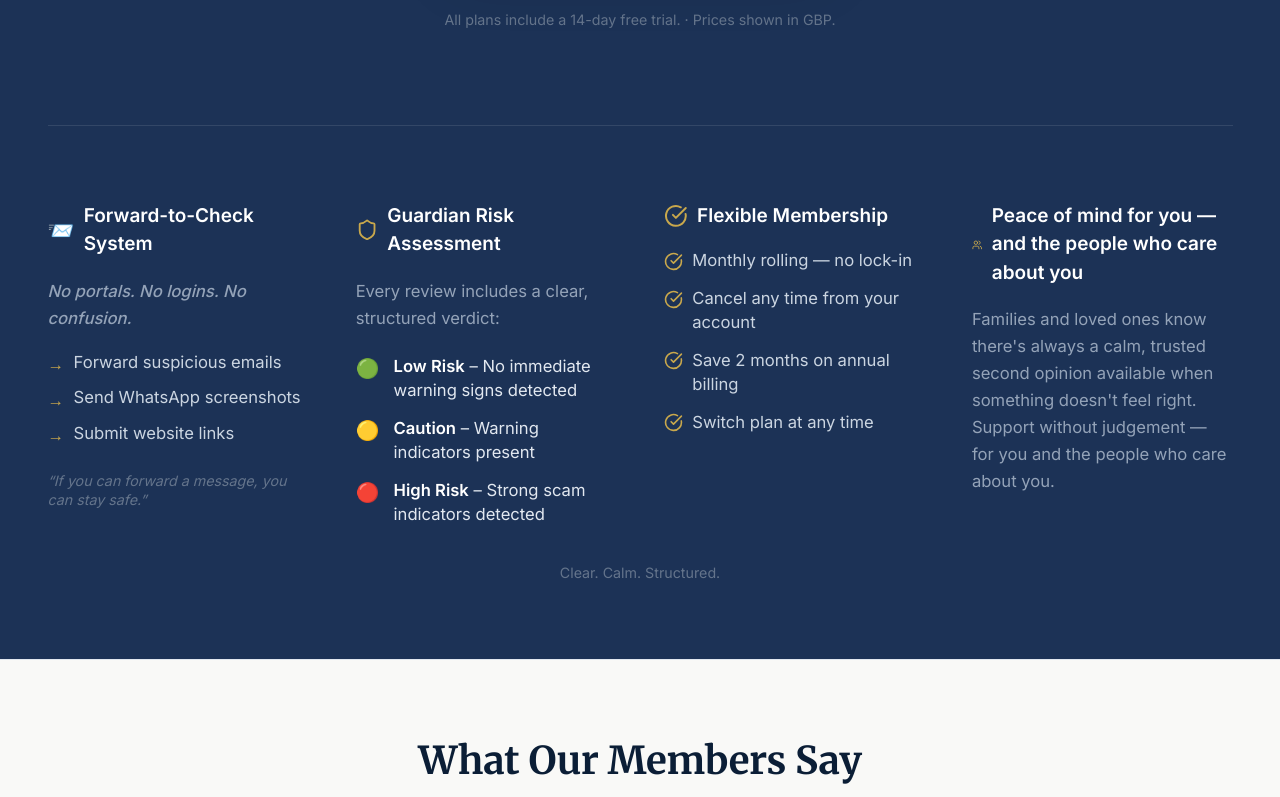
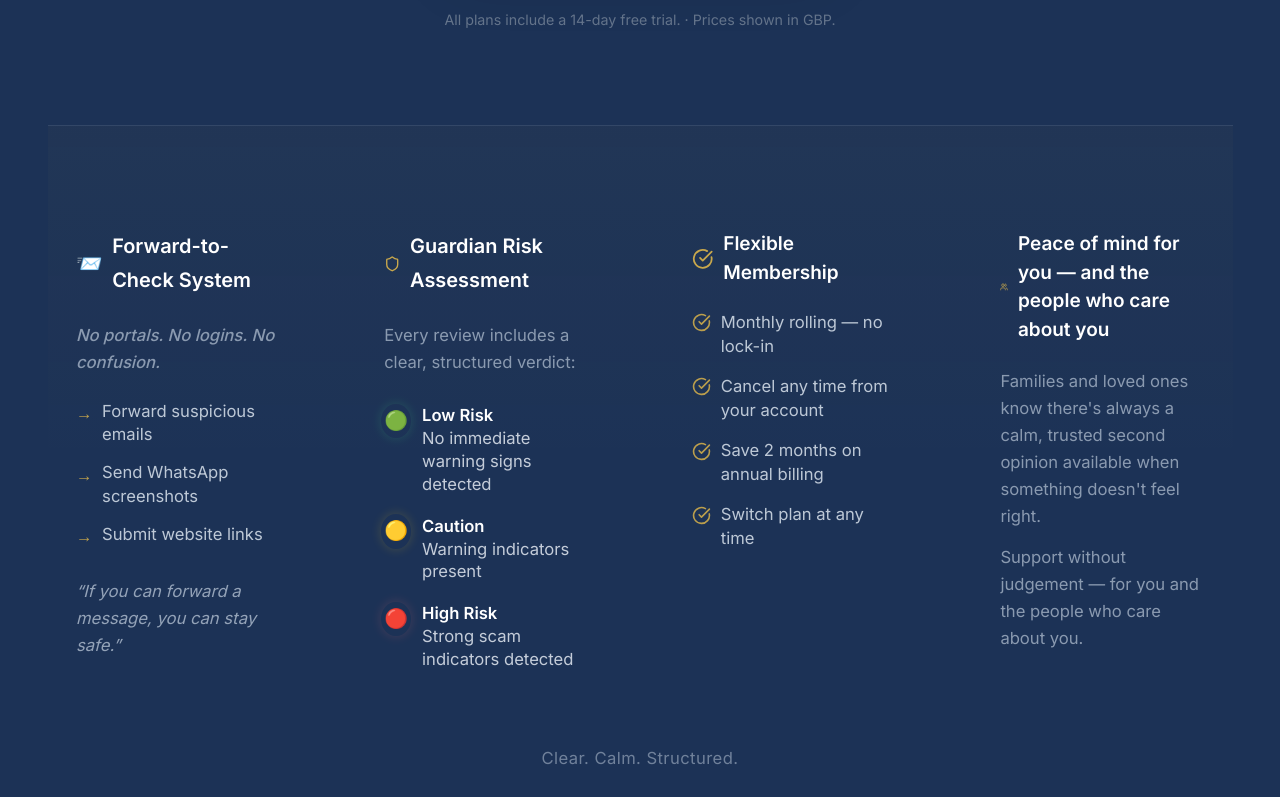
Before and after one commit to krowan444/Second-Look-Protect, a React (Vite) app: page / in a window 1280 px wide. Shown: the part 7763-8560 px from the top of the page. Built offline with nearby package versions, Linux system fonts and the light colour scheme; no server answers.

Commit message:
Feature section: premium restyling — gradient bg, hover lift, glow dots, better spacing

```diff
--- a/src/App.tsx
+++ b/src/App.tsx
@@ -904,18 +904,48 @@ export default function App() {
         </div>
 
         {/* Core System strip */}
-        <div className="mt-20 pt-16 border-t border-white/10 grid md:grid-cols-2 lg:grid-cols-4 gap-10">
+        <div
+          className="mt-20 pt-16 border-t border-white/10 relative"
+          style={{ background: 'linear-gradient(180deg, rgba(201,168,76,0.03) 0%, transparent 60%)' }}
+        >
+          {/* Scoped hover style — desktop only */}
+          <style>{`
+            .feature-card {
+              transition: transform 0.25s ease, box-shadow 0.25s ease;
+              border-radius: 1rem;
+              padding: 1.5rem;
+            }
+            @media (hover: hover) and (min-width: 768px) {
+              .feature-card:hover {
+                transform: translateY(-2px);
+                box-shadow: 0 4px 20px rgba(201,168,76,0.08);
+              }
+            }
+            .risk-dot { position: relative; display: inline-flex; }
+            .risk-dot::after {
+              content: '';
+              position: absolute;
+              inset: -3px;
+              border-radius: 50%;
+              opacity: 0.25;
+            }
+            .risk-dot-green::after { box-shadow: 0 0 8px 2px rgba(74,222,128,0.5); }
+            .risk-dot-yellow::after { box-shadow: 0 0 8px 2px rgba(250,204,21,0.5); }
+            .risk-dot-red::after { box-shadow: 0 0 8px 2px rgba(248,113,113,0.5); }
+          `}</style>
+
+          <div className="grid md:grid-cols-2 lg:grid-cols-4 gap-8 lg:gap-10">
 
             {/* Forward-to-Check */}
-          <div>
-            <h4 className="text-white text-base font-semibold mb-4 flex items-center gap-2">
+            <div className="feature-card">
+              <h4 className="text-white font-bold mb-5 flex items-center gap-2" style={{ fontSize: '1.05rem' }}>
                 <span className="text-[#C9A84C] text-lg" aria-hidden="true">📨</span>
                 Forward-to-Check System
               </h4>
-            <p className="text-slate-400 text-sm mb-4 leading-relaxed font-medium italic">
+              <p className="text-slate-400 text-sm mb-5 leading-relaxed font-medium italic" style={{ opacity: 0.92 }}>
                 No portals. No logins. No confusion.
               </p>
-            <ul className="space-y-2 text-sm text-slate-300">
+              <ul className="space-y-3 text-sm text-slate-300" style={{ opacity: 0.92 }}>
                 {['Forward suspicious emails', 'Send WhatsApp screenshots', 'Submit website links'].map((item) => (
                   <li key={item} className="flex items-start gap-2">
                     <span className="text-[#C9A84C] mt-0.5" aria-hidden="true">→</span>
@@ -923,41 +953,50 @@ export default function App() {
                   </li>
                 ))}
               </ul>
-            <p className="text-slate-500 text-xs mt-5 italic">
+              <p className="text-slate-400 text-sm mt-6 italic leading-relaxed">
                 &ldquo;If you can forward a message, you can stay safe.&rdquo;
               </p>
             </div>
 
             {/* Risk Assessment */}
-          <div>
-            <h4 className="text-white text-base font-semibold mb-4 flex items-center gap-2">
+            <div className="feature-card">
+              <h4 className="text-white font-bold mb-5 flex items-center gap-2" style={{ fontSize: '1.05rem' }}>
                 <Shield className="w-5 h-5 text-[#C9A84C]" aria-hidden="true" />
                 Guardian Risk Assessment
               </h4>
-            <p className="text-slate-400 text-sm mb-5 leading-relaxed">Every review includes a clear, structured verdict:</p>
-            <ul className="space-y-3 text-sm">
+              <p className="text-slate-400 text-sm mb-6 leading-relaxed" style={{ opacity: 0.92 }}>Every review includes a clear, structured verdict:</p>
+              <ul className="space-y-4 text-sm">
                 <li className="flex items-start gap-3">
-                <span className="text-green-400 text-base" aria-label="Green">&#x1F7E2;</span>
-                <span className="text-slate-200"><strong className="text-white">Low Risk</strong> – No immediate warning signs detected</span>
+                  <span className="risk-dot risk-dot-green text-green-400 text-base mt-0.5" aria-label="Green">&#x1F7E2;</span>
+                  <span className="text-slate-200 leading-snug">
+                    <strong className="text-white block">Low Risk</strong>
+                    <span style={{ opacity: 0.85 }}>No immediate warning signs detected</span>
+                  </span>
                 </li>
                 <li className="flex items-start gap-3">
-                <span className="text-yellow-400 text-base" aria-label="Amber">&#x1F7E1;</span>
-                <span className="text-slate-200"><strong className="text-white">Caution</strong> – Warning indicators present</span>
+                  <span className="risk-dot risk-dot-yellow text-yellow-400 text-base mt-0.5" aria-label="Amber">&#x1F7E1;</span>
+                  <span className="text-slate-200 leading-snug">
+                    <strong className="text-white block">Caution</strong>
+                    <span style={{ opacity: 0.85 }}>Warning indicators present</span>
+                  </span>
                 </li>
                 <li className="flex items-start gap-3">
-                <span className="text-red-400 text-base" aria-label="Red">&#x1F534;</span>
-                <span className="text-slate-200"><strong className="text-white">High Risk</strong> – Strong scam indicators detected</span>
+                  <span className="risk-dot risk-dot-red text-red-400 text-base mt-0.5" aria-label="Red">&#x1F534;</span>
+                  <span className="text-slate-200 leading-snug">
+                    <strong className="text-white block">High Risk</strong>
+                    <span style={{ opacity: 0.85 }}>Strong scam indicators detected</span>
+                  </span>
                 </li>
               </ul>
             </div>
 
             {/* Flexible Membership */}
-          <div>
-            <h4 className="text-white text-base font-semibold mb-4 flex items-center gap-2">
+            <div className="feature-card">
+              <h4 className="text-white text-base font-bold mb-5 flex items-center gap-2">
                 <CheckCircle className="w-5 h-5 text-[#C9A84C]" aria-hidden="true" />
                 Flexible Membership
               </h4>
-            <ul className="space-y-3 text-sm text-slate-300">
+              <ul className="space-y-3.5 text-sm text-slate-300" style={{ opacity: 0.92 }}>
                 {[
                   'Monthly rolling — no lock-in',
                   'Cancel any time from your account',
@@ -973,21 +1012,25 @@ export default function App() {
             </div>
 
             {/* Peace of Mind */}
-          <div>
-            <h4 className="text-white text-base font-semibold mb-4 flex items-center gap-2">
+            <div className="feature-card">
+              <h4 className="text-white text-base font-bold mb-5 flex items-center gap-2">
                 <Users className="w-5 h-5 text-[#C9A84C]" aria-hidden="true" />
                 Peace of mind for you — and the people who care about you
               </h4>
-            <p className="text-slate-400 text-sm leading-relaxed">
-              Families and loved ones know there's always a calm, trusted second opinion available when something doesn't feel right. Support without judgement — for you and the people who care about you.
+              <p className="text-slate-400 text-sm leading-relaxed" style={{ opacity: 0.92 }}>
+                Families and loved ones know there's always a calm, trusted second opinion available when something doesn't feel right.
+              </p>
+              <p className="text-slate-400 text-sm leading-relaxed mt-3" style={{ opacity: 0.92 }}>
+                Support without judgement — for you and the people who care about you.
               </p>
             </div>
 
           </div>
+        </div>
 
         {/* Section-wide centered tagline */}
-        <div className="w-full flex justify-center mt-8">
-          <p className="text-slate-500 text-xs text-center">Clear. Calm. Structured.</p>
+        <div className="w-full flex justify-center mt-10">
+          <p className="text-slate-400 text-sm text-center tracking-wide" style={{ opacity: 0.7 }}>Clear. Calm. Structured.</p>
         </div>
       </SectionWrapper>
 
```
Lines whose indentation alone changed are shown as unchanged.
